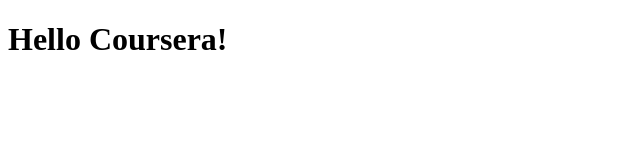
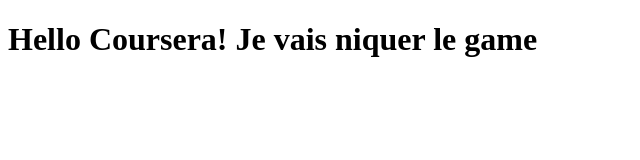
Before and after one commit to 98aaro/coursera, a plain HTML site: page site/index.html in a window 1280 px wide. Shown: the whole page, without its empty margins (0-640 px from the left). Drawn offline with Linux system fonts and the light colour scheme.

Commit message:
Small changes

```diff
--- a/site/index.html
+++ b/site/index.html
@@ -6,6 +6,6 @@
 	<title>Hello Coursera!</title>
 </head>
 <body>
-<h1>Hello Coursera!</h1>
+<h1>Hello Coursera! Je vais niquer le game</h1>
 </body>
 </html>
```
